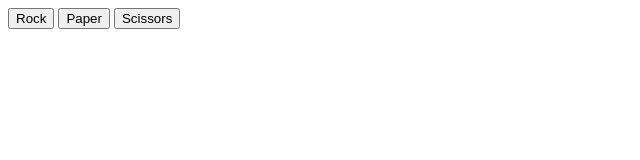
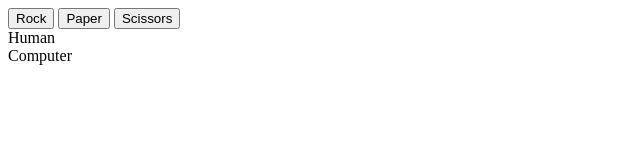
Before and after one commit to JS0ff/rockPaperScissorsFinal, a plain HTML site: page index.html in a window 1280 px wide. Shown: the whole page, without its empty margins (0-640 px from the left). Drawn offline with Linux system fonts and the light colour scheme.

Commit message:
Add a little style to HTML file

```diff
--- a/index.html
+++ b/index.html
@@ -12,8 +12,10 @@
     <button id="scissors">Scissors</button>
     <div class="results">
       <div class="current-result"></div>
-      <div class="human-score"></div>
-      <div class="computer-score"></div>
+      <div class="score-table" style="display: flex; flex-direction: column">
+        <div class="human-score">Human</div>
+        <div class="computer-score">Computer</div>
+      </div>
     </div>
   </body>
 </html>
```
